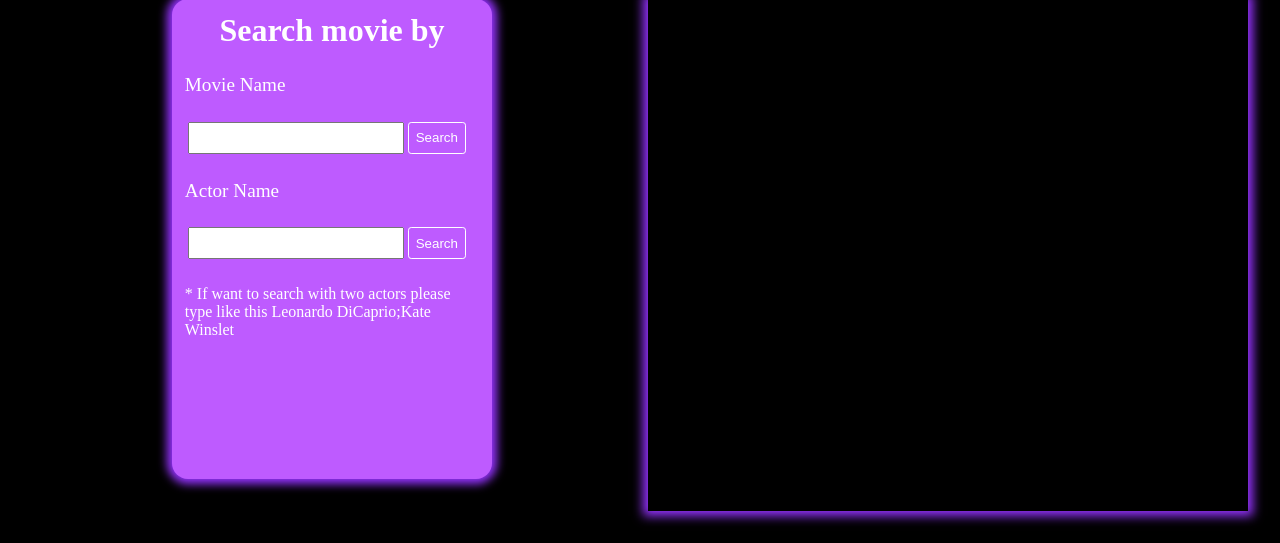
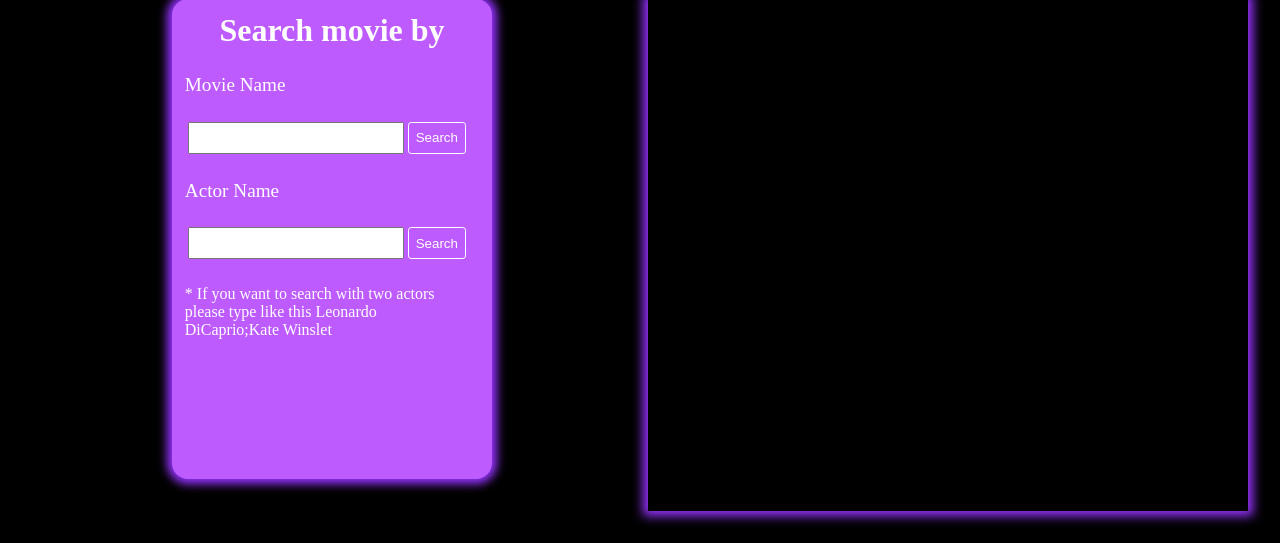
Before and after one commit to nikhjha/movies_db, a Flask app: page / in a window 1280 px wide. Shown: the part 288-831 px from the top of the page. Run offline with Flask 2, Linux system fonts and the light colour scheme.

Commit message:
minor tweak - grammetical correction

```diff
--- a/templates/index.html
+++ b/templates/index.html
@@ -143,7 +143,7 @@
               <input type="text" id="actor-search-input"/>
               <button id="actor-search-btn">Search</button>
             </div>
-            <p style="font-size: 1rem;"> * If want to search with two actors please type like this Leonardo DiCaprio;Kate Winslet</p>
+            <p style="font-size: 1rem; width: 80%;"> * If you want to search with two actors please type like this Leonardo DiCaprio;Kate Winslet</p>
             <p id="loading" style="display: none;">Loading....</p>
             <p id="error" style="background-color: rgb(250, 90, 190); color: rgb(255, 255, 255); padding: 0.5rem; display: none;"></p>
           </div>
```
